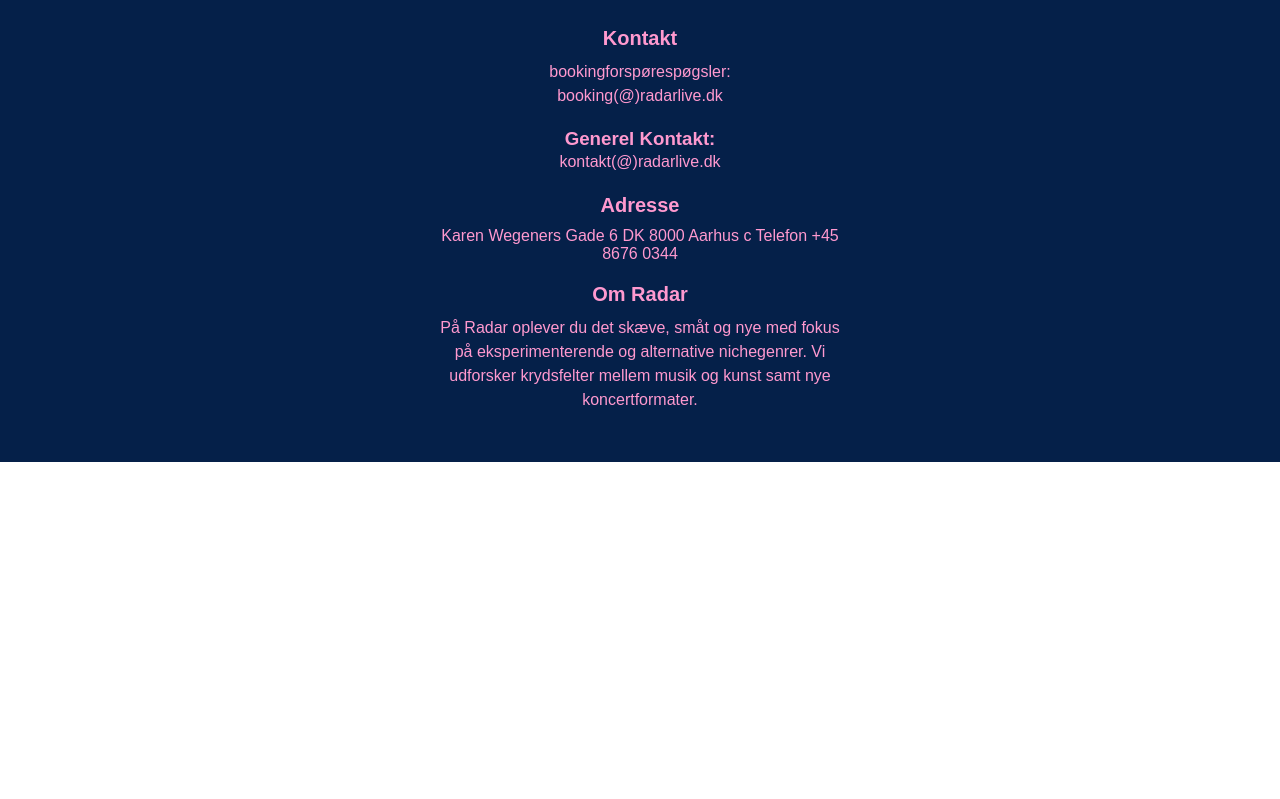
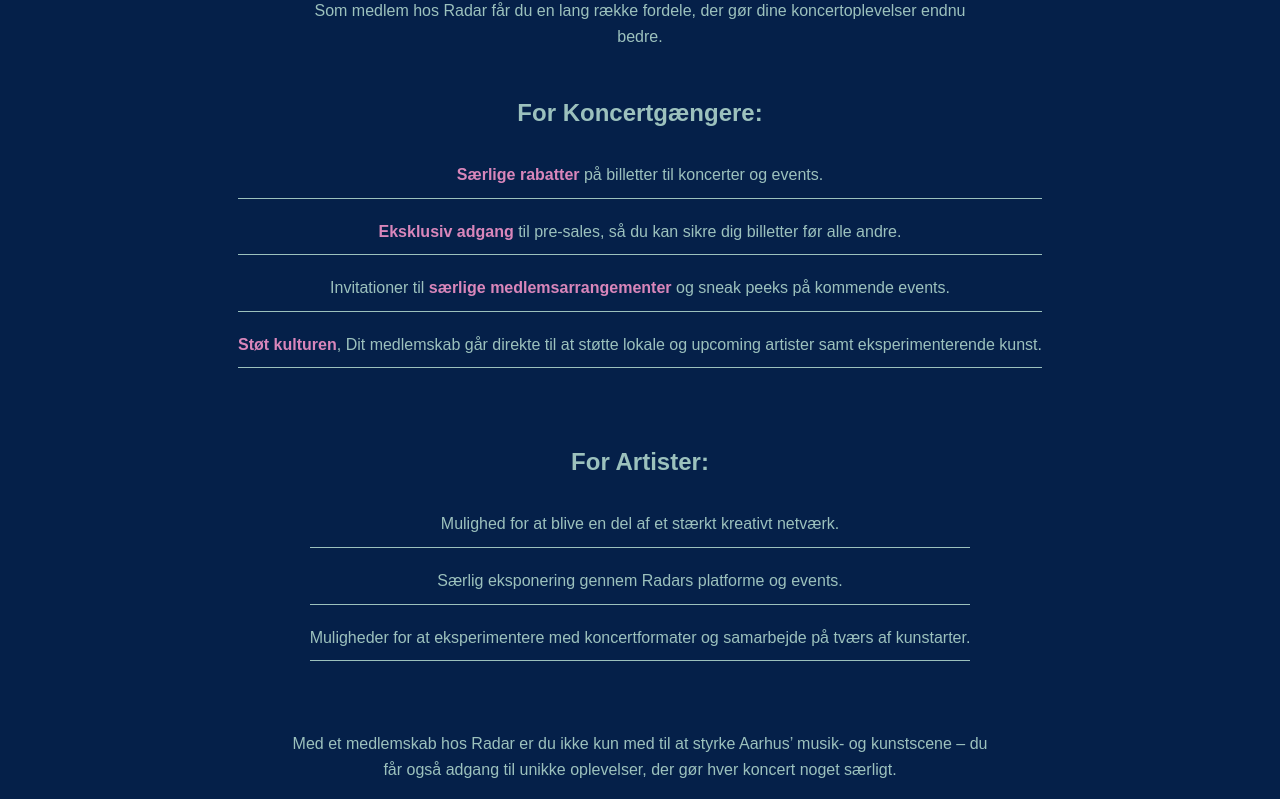
Before and after one commit to male8769/Radar, a plain HTML site: page html/medlem.html in a window 1280 px wide. Shown: the part 860-1659 px from the top of the page. Before the commit the page ends 1322 px from the top, so only its background shows below. Drawn offline with Linux system fonts and the light colour scheme.

Commit message:
medlems side css done maybe

```diff
--- a/css/medlem.css
+++ b/css/medlem.css
@@ -173,3 +173,89 @@ input[type="checkbox"]:checked::after {
     color: #013685;
     transition: background-color 0.2s ease, color 0.2s ease;
 }
+
+
+/* medlemsfordele */
+
+.medlems-fordele{
+    background-color: var(--primary-color);
+    color: #9cc1bd;
+    font-family: Arial, sans-serif;
+}
+
+.fordele {
+display: flex;
+flex-direction: column;
+justify-content: center;
+align-items: center;
+flex-wrap: wrap;
+}
+
+.fordele h1 {
+padding-top: 50px;
+font-size: 2em;
+}
+
+.fordele h3 {
+    font-size: 1.5em;
+    padding-top: 30px;
+    padding-bottom: 15px;
+}
+
+.fordele ul {
+    list-style-type: none;
+    padding: 0;
+    margin: 0;
+    padding-bottom: 50px;
+}
+
+.fordele li {
+    font-size: 1rem;
+    margin-top: 10px;
+    margin-top: 10px;
+    line-height: 1.6;
+    padding: 10px 0;
+    border-bottom: 1px solid #9cc1bd;
+    width: 100%;
+    text-align: center;
+}
+
+.fordele li strong {
+    color: #ff99cfd9;
+}
+.fordele li:hover {
+    background-color: #013685;
+    cursor: pointer;
+    transition: background-color 0.3s ease;
+}
+
+
+.fordele p {
+    padding-top: 20px;
+    font-size: var(--body-font-size);
+    margin-bottom: 20px;
+    line-height: 1.6;
+    max-width: 700px; /* Begrænset bredde */
+    margin-left: auto; /* Centrerer teksten */
+    margin-right: auto; /* Centrerer teksten */
+    text-align: center;
+}
+
+/* Responsivt design */
+@media (max-width: 768px) {
+    .fordele {
+        padding: 10px;
+    }
+
+    .fordele h1 {
+        font-size: 1.8em;
+    }
+
+    .fordele h3 {
+        font-size: 1.3em;
+    }
+
+    .fordele li {
+        font-size: 0.9em;
+    }
+}
--- a/css/styles.css
+++ b/css/styles.css
@@ -10,3 +10,117 @@
     --accent-color: #633B90; /* lilla */
     --text-color: #FF99CF; /* lysserød */
 }
+
+
+
+
+/* Bekræft-knap centring */
+.bekræft {
+    display: flex;
+    justify-content: center; /* Centrerer knappen */
+    margin-top: 20px;
+}
+
+.bekræft-knap {
+    font-family: Arial, sans-serif;
+    font-weight: bold;
+    border: none;
+    border-radius: 5px;
+    padding: 12px 20px;
+    background-color: var(--secondary-color);
+    color: var(--primary-color);
+    cursor: pointer;
+    font-size: 1.1rem;
+}
+
+.bekræft-knap:hover {
+    background-color: #fd67b7;
+    color: #013685;
+    transition: background-color 0.2s ease, color 0.2s ease;
+}
+
+
+/* medlemsfordele */
+
+.medlems-fordele{
+    background-color: var(--primary-color);
+    color: var(--text-color);
+    font-family: Arial, sans-serif;
+}
+
+.fordele {
+display: flex;
+flex-direction: column;
+justify-content: center;
+align-items: center;
+flex-wrap: wrap;
+}
+
+.fordele h1 {
+padding-top: 50px;
+font-size: 2em;
+}
+
+.fordele h3 {
+    font-size: 1.5em;
+    padding-top: 30px;
+    padding-bottom: 15px;
+}
+
+.fordele ul {
+    list-style-type: none;
+    padding: 0;
+    margin: 0;
+    padding-bottom: 50px;
+}
+
+.fordele li {
+    font-size: 1rem;
+    margin-top: 10px;
+    margin-top: 10px;
+    line-height: 1.6;
+    padding: 10px 0;
+    border-bottom: 1px solid var(--secondary-color);
+    width: 100%;
+    text-align: center;
+}
+
+.fordele li strong {
+    color: #ff62b6;
+}
+.fordele li:hover {
+    background-color: #013685;
+    cursor: pointer;
+    transition: background-color 0.3s ease;
+}
+
+
+.fordele p {
+    padding-top: 20px;
+    font-size: var(--body-font-size);
+    margin-bottom: 20px;
+    line-height: 1.6;
+    max-width: 700px; /* Begrænset bredde */
+    margin-left: auto; /* Centrerer teksten */
+    margin-right: auto; /* Centrerer teksten */
+    text-align: center;
+}
+
+/* Responsivt design */
+@media (max-width: 768px) {
+    .fordele {
+        padding: 10px;
+    }
+
+    .fordele h1 {
+        font-size: 1.8em;
+    }
+
+    .fordele h3 {
+        font-size: 1.3em;
+    }
+
+    .fordele li {
+        font-size: 0.9em;
+    }
+}
--- a/html/medlem.html
+++ b/html/medlem.html
@@ -87,6 +87,39 @@
 </main>
 
 
+<section class="medlems-fordele">
+ <article class="fordele">
+<h1>Fordele for Medlemskab!</h1>
+
+<p>Bliv medlem hos Radar og få mere ud af musikken!</p>
+
+<p>Som medlem hos Radar får du en lang række fordele,
+    der gør dine koncertoplevelser endnu bedre.</p>
+
+<h3>For Koncertgængere:</h3>
+<ul>
+  <li><strong>Særlige rabatter</strong> på billetter til koncerter og events.</li>
+  <li><strong>Eksklusiv adgang</strong> til pre-sales, så du kan sikre dig billetter før alle andre.</li>
+  <li>Invitationer til <strong>særlige medlemsarrangementer</strong> og sneak peeks på kommende events.</li>
+  <li><strong>Støt kulturen</strong>, Dit medlemskab går direkte til at støtte lokale og upcoming artister samt eksperimenterende kunst.</li>
+</ul>
+
+<h3>For Artister:</h3>
+<ul>
+  <li>Mulighed for at blive en del af et stærkt kreativt netværk.</li>
+  <li>Særlig eksponering gennem Radars platforme og events.</li>
+  <li>Muligheder for at eksperimentere med koncertformater og samarbejde på tværs af kunstarter.</li>
+</ul>
+
+<p>Med et medlemskab hos Radar er du ikke kun med til at styrke Aarhus’
+   musik- og kunstscene – du får også adgang til unikke oplevelser,
+   der gør hver koncert noget særligt.</p>
+
+<p>Gør en forskel og få mere med Radar!</p>
+ </article>
+</section>
+
+
 
 
 
```
